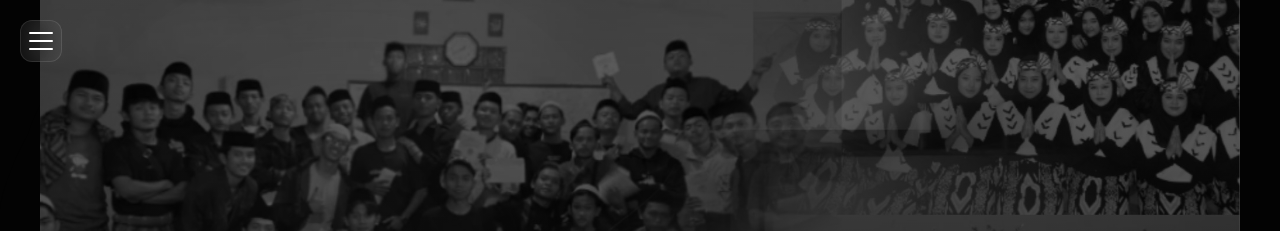
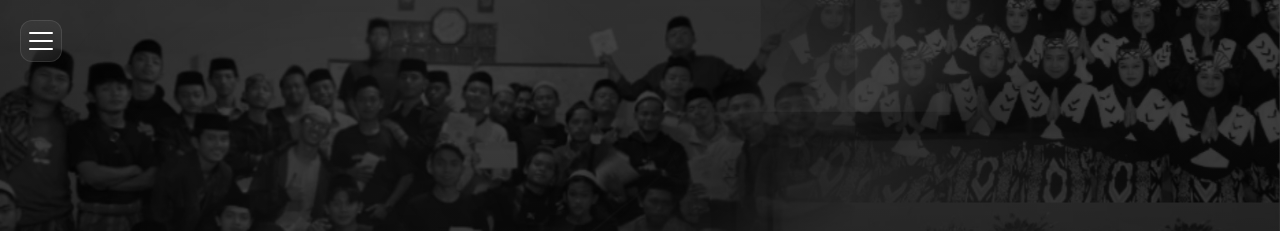
Before and after one commit to assalikiin/Assalikin, a plain HTML site: page index.html in a window 1280 px wide. Shown: the top 231 px of the page. Drawn offline with Linux system fonts and the light colour scheme.

Commit message:
Update style.css

```diff
--- a/style.css
+++ b/style.css
@@ -125,13 +125,20 @@ overflow:hidden;
   }
 .hero-bg{
 position:absolute;
-inset:0;
+
 width:100%;
-height:100%;
-object-fit:contain;
-object-position:center;
-opacity:.5;
+height:auto;
+
+top:50%;
+left:50%;
+
+transform:translate(-50%,-50%);
+
+opacity:.35;
+
 z-index:0;
+
+pointer-events:none;
 }
 .hero::before{
 content:"";
```
